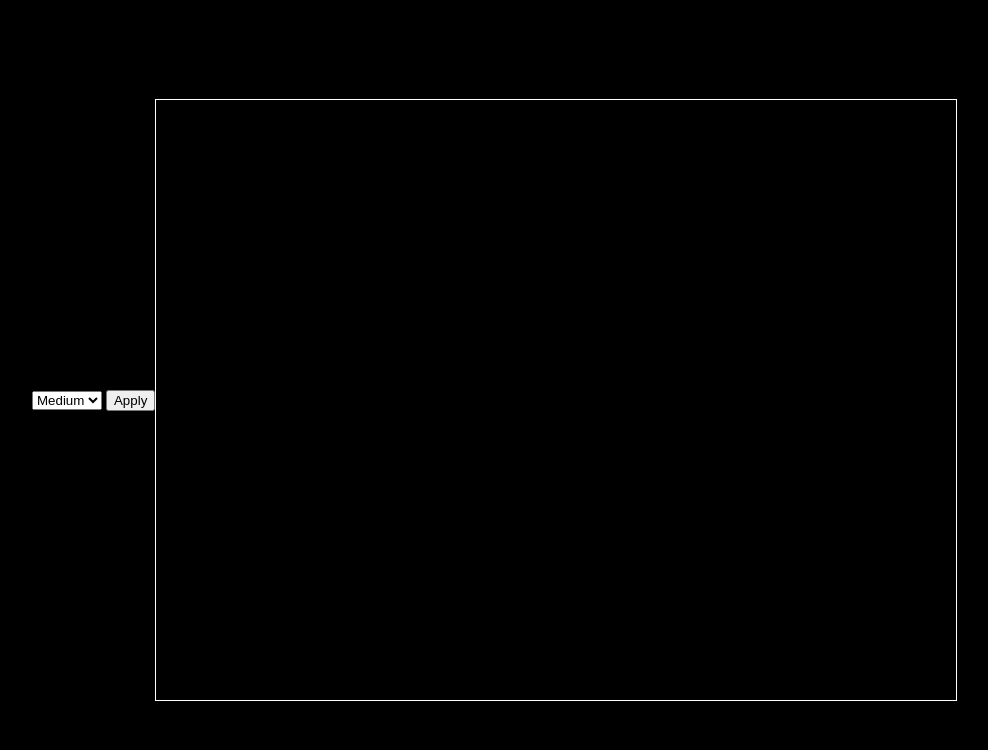
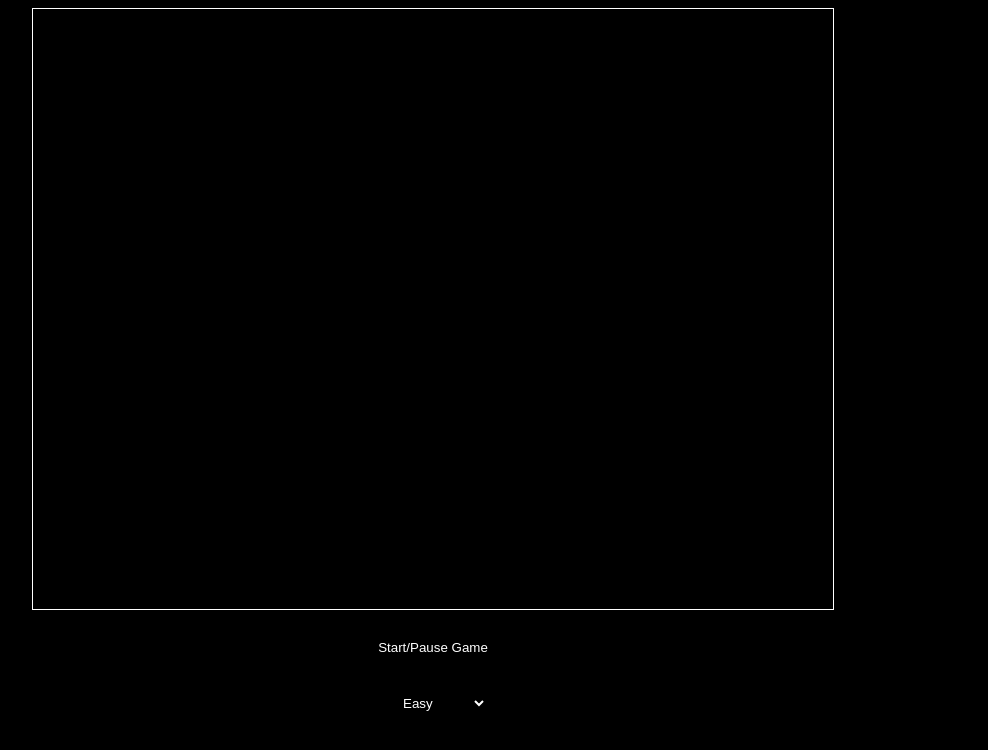
Before and after one commit to Tyshaun-l/printc, a plain HTML site: page index.html in a window 1280 px wide. Shown: the whole page, without its empty margins (207-1195 px from the left). Drawn offline with Linux system fonts and the light colour scheme.

Commit message:
Update index.html

```diff
--- a/index.html
+++ b/index.html
@@ -1,34 +1 @@
-<!DOCTYPE html>
-<html lang="en">
-<head>
-    <meta charset="UTF-8">
-    <meta name="viewport" content="width=device-width, initial-scale=1.0">
-    <title>Rhythm Game</title>
-    <style>
-        body {
-            display: flex;
-            justify-content: center;
-            align-items: center;
-            height: 100vh;
-            margin: 0;
-            background-color: #000;
-        }
-        canvas {
-            border: 1px solid #fff;
-        }
-    </style>
-</head>
-<body>
-    <div>
-        <label for="difficulty">Choose Difficulty:</label>
-        <select id="difficulty">
-            <option value="easy">Easy</option>
-            <option value="medium" selected>Medium</option>
-            <option value="hard">Hard</option>
-        </select>
-        <button onclick="changeDifficulty()">Apply</button>
-    </div>
-    <canvas id="gameCanvas" width="800" height="600"></canvas>
-    <script src="game.js"></script>
-</body>
-</html>
+<!DOCTYPE html> <html lang="en"> <head> <meta charset="UTF-8"> <meta name="viewport" content="width=device-width, initial-scale=1.0"> <title>Lane Tapping Game</title> <style> body { background-color: #000; color: #fff; font-family: Arial, sans-serif; display: flex; flex-direction: column; align-items: center; justify-content: center; } canvas { border: 1px solid #fff; margin-bottom: 20px; } button { background-color: #000; color: #fff; border: none; padding: 10px 20px; cursor: pointer; margin-bottom: 20px; } select { background-color: #000; color: #fff; border: none; padding: 10px 20px; cursor: pointer; } </style> </head> <body> <canvas id="gameCanvas" width="800" height="600"></canvas> <button onclick="toggleGame()">Start/Pause Game</button> <select id="difficulty" onchange="changeDifficulty()"> <option value="easy">Easy</option> <option value="medium">Medium</option> <option value="hard">Hard</option> </select> <script src="game.js"></script> </body> </html>
```
